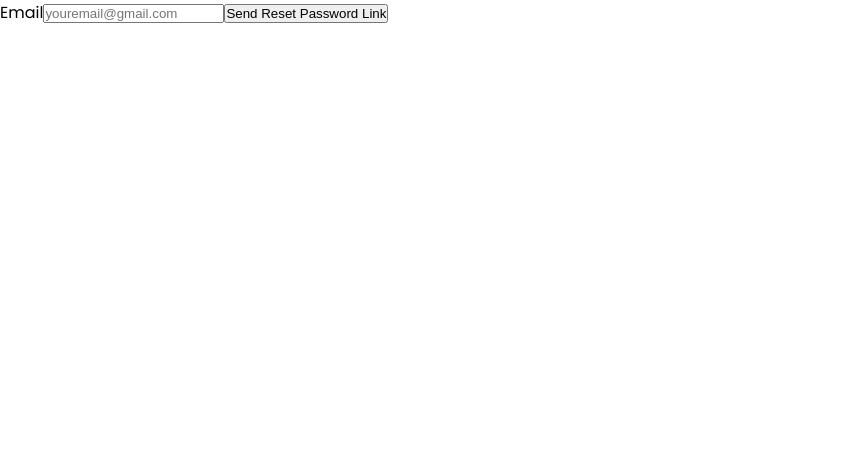
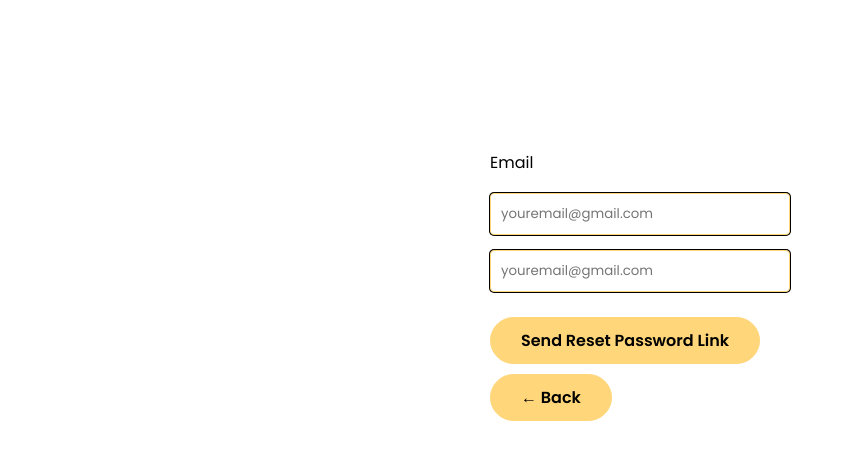
Before and after one commit to Masonluna/BusyBee, a React (Vite) app in the folder Project/: page /forgot-password in a window 1280 px wide. Shown: the top 460 px of the page, without its empty margins (0-853 px from the left). Built offline with nearby package versions, Linux system fonts and the light colour scheme.

Commit message:
reset password/forgot password styling

```diff
--- a/Project/src/components/jobDash/JobDashboard.tsx
+++ b/Project/src/components/jobDash/JobDashboard.tsx
@@ -73,7 +73,7 @@ const JobsDashboard: React.FC<JobsDashboardProps> = ({ user, allJobs, ungroupedJ
 
                     <div className='your-jobs-container'>
                         <h3 className="your-jobs">Your Jobs</h3>
-                        <button className="createButton-" onClick={() => setCreatingJob(true)}>
+                        <button className="createButton-dash" onClick={() => setCreatingJob(true)}>
                             <img src={plusSign} alt="yellow plus sign" className="plus-sign-size" />
                             <h4>Add a job...</h4>
                         </button>
--- a/Project/src/pages/ForgotPassword.tsx
+++ b/Project/src/pages/ForgotPassword.tsx
@@ -1,11 +1,13 @@
 import { initiateResetPassword } from "../service/supabaseService";
 import ErrorMessage from "../components/ErrorMessage";
 import { useState } from 'react';
+import '../styles/forgot-password.css';
+import { useNavigate } from "react-router-dom";
 
 const ForgotPassword: React.FC = () => {
+    const navigate = useNavigate();
 
     const [errorMessage, setErrorMessage] = useState<string>("");
-
 
     const handleForgotPasswordSubmission = async (event: React.FormEvent) => {
         event.preventDefault();
@@ -24,12 +26,23 @@ const ForgotPassword: React.FC = () => {
 
     return (
         <>
-            <form onSubmit={(event) => handleForgotPasswordSubmission(event)}>
-                <label htmlFor="email">Email</label>
-                <input type="email" id="email" name="email" placeholder="youremail@gmail.com" />
-                <button type="submit">Send Reset Password Link</button>
+            <form  onSubmit={(event) => handleForgotPasswordSubmission(event)}>
+                <div className="reset-password-div">
+                <label className="email-forgot-password" htmlFor="email">Email</label>
+                <div className="input-container-forgot-pw">
+                    {errorMessage !== "" && (
+                         <div className="error-message">
+                                <ErrorMessage message={errorMessage} />
+                        </div>
+                    )}
+                    <div className="spacer-reset-pw"></div>
+                     <input className="email-input-forgot-pw" type="email" id="email" name="email" placeholder="youremail@gmail.com" />
+                </div>
+                <input className="email-input-forgot-pw" type="email" id="email" name="email" placeholder="youremail@gmail.com" />
+                <button className="button" type="submit">Send Reset Password Link</button>
+                <button className="button" onClick={() => navigate('/login')}>← Back</button>
+                </div>
             </form>
-            {errorMessage !== "" && <ErrorMessage message={errorMessage} />}
         </>
     )
 }
--- a/Project/src/pages/ResetPassword.tsx
+++ b/Project/src/pages/ResetPassword.tsx
@@ -2,6 +2,7 @@ import ErrorMessage from "../components/ErrorMessage";
 import { useState } from 'react';
 import { resetPassword } from "../service/supabaseService";
 import { useNavigate } from 'react-router-dom';
+import '../styles/forgot-password.css';
 
 
 const ResetPassword: React.FC = () => {
@@ -41,18 +42,25 @@ const ResetPassword: React.FC = () => {
 
     return (
         <>
-            <h1>Reset Password</h1>
             <form onSubmit={(event) => handleResetPasswordSubmission(event)}>
-                <label htmlFor="password">Password</label>
-                <input type="password" id="password" name="password" required/>
+                <div className="reset-password-div">
 
-                <label htmlFor="confirm-password">Confirm Password</label>
-                <input type="password" id="confirm-password" name="confirm-password" required/>
 
-                <button type="submit">Submit</button>
+                    <label className="password-reset-label" htmlFor="password">Password</label>
+                    <input className="reset-password-input" type="password" id="password" name="password" required />
 
+                    <label className="confirm-reset-password-label" htmlFor="confirm-password">Confirm Password</label>
+                    <input className="confirm-reset-password-input" type="password" id="confirm-password" name="confirm-password" required />
+                    {errorMessage !== "" && (
+                        <div className="error-message-container">
+                            <ErrorMessage message={errorMessage} />
+                        </div>
+                    )}
+
+                    <button className="button" type="submit">Submit</button>
+                    <button className="button" onClick={() => navigate('/login')}>← Back</button>
+                </div>
             </form>
-            {errorMessage !== "" && <ErrorMessage message={errorMessage} />}
         </>
     )
 }
--- a/Project/src/styles/button.css
+++ b/Project/src/styles/button.css
@@ -12,8 +12,8 @@
 .button:hover{
     cursor: pointer;
     background-color: white;
-    color: #ffd679;
-    border:1px solid #ffd679;
+    color: black;
+    border:2px solid #ffd679;
     transition-duration: .3s;
 }
 
--- /dev/null
+++ b/Project/src/styles/forgot-password.css
@@ -0,0 +1,64 @@
+.email-forgot-password{
+    margin-bottom: 8px;
+    margin-top: 50px;
+}
+.email-input-forgot-pw{
+    width: 300px;
+    padding: 10px;
+    margin-bottom: 15px;
+    font-family: 'Poppins', sans-serif;
+    border: 1px solid #ffd679;
+    border-radius: 4px;
+    box-shadow: 0 0 0 1px black;
+}
+.reset-password-div{
+  display: flex;
+  flex-direction: column;
+  align-items: flex-start;
+  margin: 0 auto;
+  width: fit-content;
+  padding-top: 100px;
+}
+.forgot-pw-error{
+  top: -28px;
+  left: 0;
+  width: 100%;
+  font-size: 14px;
+  text-align: center;
+  margin-bottom: 5px;
+}
+.input-container-forgot-pw{
+    position: relative;
+    width: 100%;
+}
+.spacer-reset-pw{
+    height: 10px;
+}
+.password-reset-label,
+.confirm-reset-password-label {
+  display: block;
+  margin-bottom: 8px;
+  text-align: left;
+}
+
+.reset-password-input,
+.confirm-reset-password-input {
+  width: 300px;
+  padding: 10px;
+  margin-bottom: 15px;
+  font-family: 'Poppins', sans-serif;
+  border: 1px solid #ffd679;
+  border-radius: 4px;
+  box-shadow: 0 0 0 1px black;
+}
+.error-message-container {
+    font-size: 14px;
+    margin-top: 8px;
+    text-align: left;
+  }
+@media (max-width: 768px) {
+    .errorMSG{
+        font-size: 9px;
+    }
+
+}
--- a/Project/src/styles/jobsdashboard.css
+++ b/Project/src/styles/jobsdashboard.css
@@ -12,7 +12,7 @@
     font-size: 25px;
     font-weight: 300;
 }
-.createButton{
+.createButton-dash{
     background: none;
     padding: 5px;
     margin-left: 10px;
@@ -22,7 +22,7 @@
     align-items: center;
     gap: 8px;
 }
-.createButton:hover{
+.createButton-dash:hover{
     cursor: pointer;
     border-style: none;
 }
--- a/Project/src/styles/login.css
+++ b/Project/src/styles/login.css
@@ -38,14 +38,15 @@
   .labelPassword{
     font-family: 'Poppins', sans-serif;
     margin-right: 150px;
-    font-weight: 600;
+    font-weight: 400;
     margin-bottom: 20px;
+    margin-top: 20px;
   }
 
   .labelEmail{
     font-family: 'Poppins', sans-serif;
     margin-right: 185px;
-    font-weight: 600;
+    font-weight: 400;
     margin-bottom: 20px;
   }
 
--- a/Project/src/styles/signin.css
+++ b/Project/src/styles/signin.css
@@ -111,13 +111,13 @@
 .labelFN{
     font-family: 'Poppins', sans-serif;
     margin-right: 103px;
-    font-weight: 600;
+    font-weight: 400;
     margin-bottom: 20px;
     margin-top: 30px;
 }
 .labelLN{
     font-family: 'Poppins', sans-serif;
-    font-weight: 600;
+    font-weight: 400;
     margin-bottom: 20px;
     margin-right: 83px;
 }
@@ -125,19 +125,19 @@
 .labelEMAIL{
     font-family: 'Poppins', sans-serif;
     margin-right: 315px;
-    font-weight: 600;
+    font-weight: 400;
     margin-bottom: 20px;
 }
 .labelPW{
     font-family: 'Poppins', sans-serif;
     margin-right: 110px;
-    font-weight: 600;
+    font-weight: 400;
     margin-bottom: 20px;
     margin-top: 30px;
 }
 .labelCPW{
     font-family: 'Poppins', sans-serif;
-    font-weight: 600;
+    font-weight: 400;
     margin-bottom: 20px;
     margin-right: 23px;
 }
```
